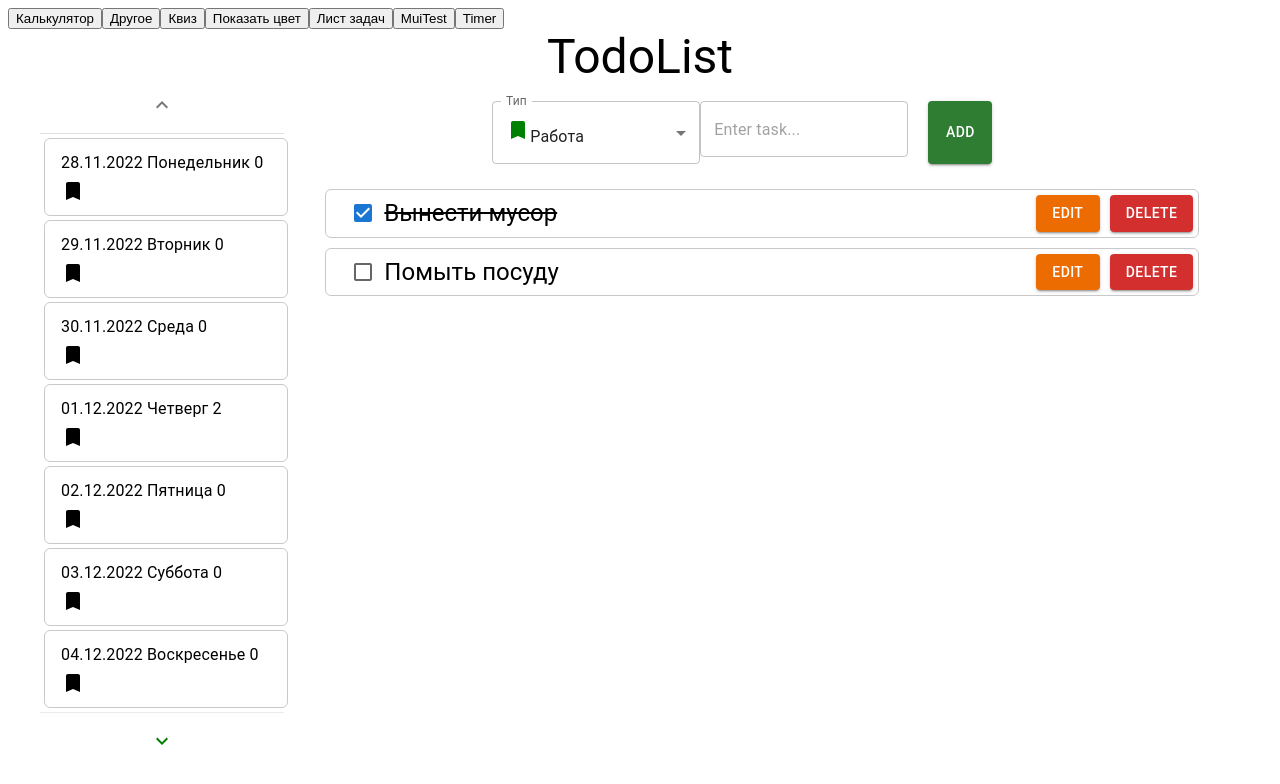
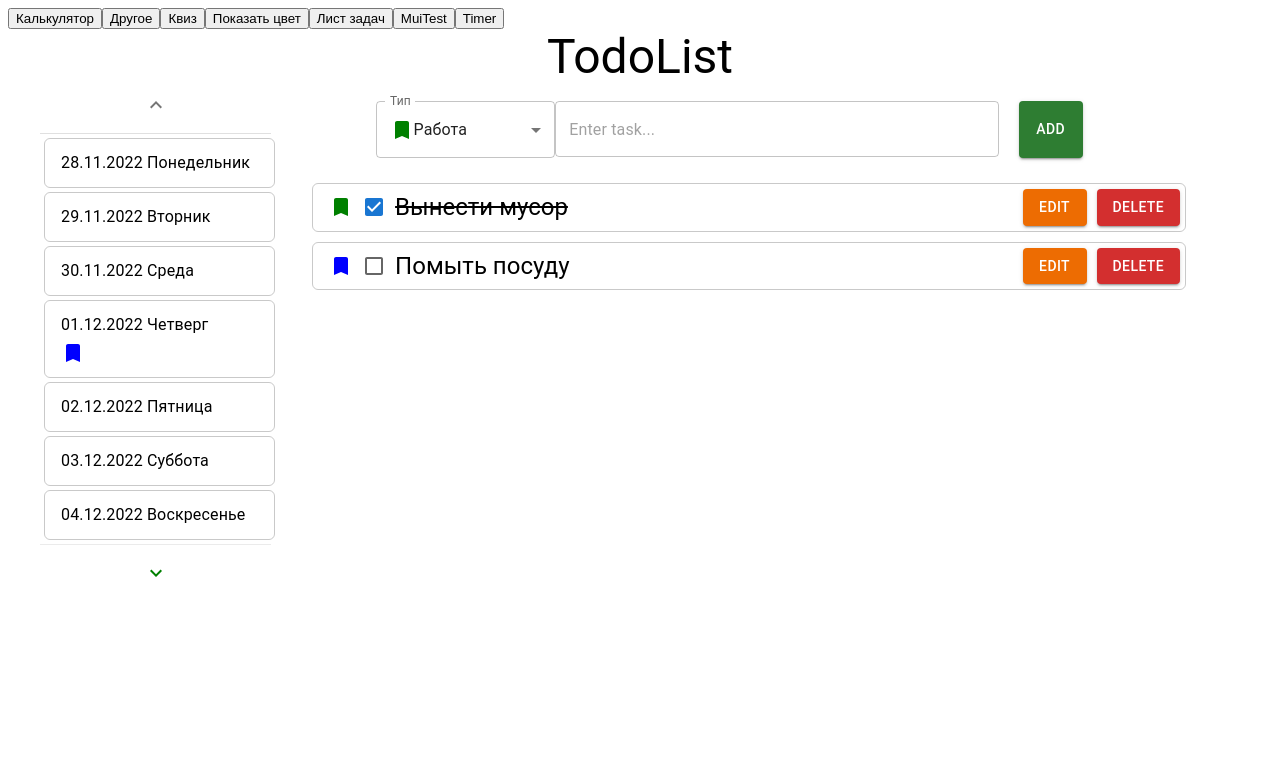
Before and after one commit to DmitriyDedunik/front-end-education, a React (Create React App) app: page / in a window 1280 px wide. Both pictures are taken after a click on the button "Лист задач". Shown: the top 784 px of the page. Built offline with nearby package versions, Linux system fonts and the light colour scheme.

Commit message:
add marker in calendar

```diff
--- a/src/components/ToDoList/components/Calendar/index.tsx
+++ b/src/components/ToDoList/components/Calendar/Calendar.tsx
@@ -3,7 +3,7 @@ import ExpandLessIcon from '@mui/icons-material/ExpandLess';
 import ExpandMoreIcon from '@mui/icons-material/ExpandMore';
 import * as React from 'react';
 import {Dispatch, FC, SetStateAction, useState} from 'react';
-import {ITask} from "../hooks/calendarEffect";
+import {useMarker} from "../hooks/calendarEffect";
 import BookmarkIcon from '@mui/icons-material/Bookmark';
 
 const buttonCalendar = {
@@ -24,14 +24,15 @@ const dayWeekStr = [
 ];
 
 type Props = {
-    setCurrentDate: Dispatch<SetStateAction<Date>>
-    getCurrentDayTasks: (day: Date) => ITask[],
+    setCurrentDate: Dispatch<SetStateAction<Date>>,
+    tasksByColors: (day: Date) => number[],
 }
 
-export const Calendar: FC<Props> = ({setCurrentDate, getCurrentDayTasks}) => {
+export const Calendar: FC<Props> = ({setCurrentDate, tasksByColors}) => {
 
     const [numbersArr, setNumbersArr] = useState<Date[]>([])
     const [dayForWeek, setDayForWeek] = useState<Date>(new Date())
+    const { stateMarkerArray } = useMarker()
 
     const today = new Date()
 
@@ -98,11 +99,14 @@ export const Calendar: FC<Props> = ({setCurrentDate, getCurrentDayTasks}) => {
                         <ListItem sx={buttonCalendar} button divider onClick={() => setCurrentDate(day)} key={day.toString()}>
                             <div>
                                 <ListItemText primary={
-                                    `${getTimeString(day.getDate())}.${getTimeString(day.getMonth() + 1)}.${day.getFullYear()} ${dayWeekStr[index]} ${getCurrentDayTasks(day).length}`
+                                    `${getTimeString(day.getDate())}.${getTimeString(day.getMonth() + 1)}.${day.getFullYear()} ${dayWeekStr[index]}`
                                 }/>
                             </div>
                             <div>
-                                <BookmarkIcon/>
+                                {tasksByColors(day).map((color: number) => (
+                                    <BookmarkIcon sx={{color: stateMarkerArray[color].colorTask}}/>
+                                )
+                                )}
                             </div>
                         </ListItem>
                     )
--- a/src/components/ToDoList/components/TaskList/index.tsx
+++ b/src/components/ToDoList/components/TaskList/TaskList.tsx
@@ -18,7 +18,7 @@ import BookmarkIcon from '@mui/icons-material/Bookmark';
 const addTaskContainerSX = {
     display: 'flex',
     margin: 'auto',
-    width: '500px',
+    width: '80%',
 }
 
 const addTaskInputSX = {
@@ -60,53 +60,59 @@ export function TaskList({currentDay, setStateTaskArray, stateTaskArray, stateMa
     const [textValue, setTextValue] = useState<string>('')
     const [stateEditTask, setStateEditTask] = useState<boolean>(false)
     const [indexTask, setIndexTask] = useState<number>(0)
-    console.log(lastMarkerID);
 
-    const changeHandler = (event: ChangeEvent<HTMLInputElement>) => {
+    const changeHandler = (event: ChangeEvent<HTMLInputElement>): void => {
         setTextValue(event.currentTarget.value)
     }
 
-    const handleSubmit = () => {
+    const handleSubmit = (): void => {
         if (stateEditTask) {
-            const newTaskArr = stateTaskArray.map((el) => el.id === indexTask ? {...el, task: textValue} : el)
+            const newTaskArr = stateTaskArray.map((el) => {
+                return el.id === indexTask ? {...el,
+                    task: textValue,
+                    idTypeTask: lastMarkerID,
+                } : el;
+            })
             setStateTaskArray(newTaskArr)
             setTextValue('')
             setStateEditTask(false)
+            setLastMarkerID(0)
         } else {
             stateTaskArray.push({task: textValue, done: false, dateTask: currentDay, id: lastId, idTypeTask: lastMarkerID})
-            debugger
             setStateTaskArray([...stateTaskArray])
             setTextValue('')
             setLastId(lastId + 1)
         }
     }
 
-    const deleteTask = (id: number) => {
+    const deleteTask = (id: number): void => {
         const taskArray = [...stateTaskArray].filter(el => el.id !== id) //копировать(деструктуризация) массив
-        // taskArray.splice(id, 1) // удаление строки по индексу из массива
         setStateTaskArray([...taskArray])
     }
 
-    const editTask = (id: number) => {
-        const currentTask = stateTaskArray.find((el) => el.id === id)?.task ?? ""
+    const editTask = (id: number): void => {
+        const currentElement = stateTaskArray.find((el) => el.id === id)
+        const currentTask = currentElement?.task ?? ""
+        const currentMarkerID = currentElement?.idTypeTask ?? 0
         setTextValue(currentTask)
         setIndexTask(id)
         setStateEditTask(true)
+        setLastMarkerID(currentMarkerID)
     }
 
-    const setCheckboxStatus = (index: number) => {
+    const setCheckboxStatus = (index: number): void => {
         stateTaskArray[index].done = !stateTaskArray[index].done;
         setStateTaskArray([...stateTaskArray])
     }
 
-    const handleChange = (event: SelectChangeEvent<number>) => {
+    const handleChange = (event: SelectChangeEvent<number>): void => {
         setLastMarkerID(event.target.value as number);
     };
 
     return (
         <Grid item xs={9}>
             <Box sx={addTaskContainerSX}>
-                <FormControl fullWidth>
+                    <FormControl fullWidth style={{display: "flex", flex: '0 2 auto'}}>
                         <InputLabel id="demo-simple-select-label">Тип</InputLabel>
                         <Select
                             labelId="demo-simple-select-label"
@@ -114,6 +120,7 @@ export function TaskList({currentDay, setStateTaskArray, stateTaskArray, stateMa
                             value={lastMarkerID}
                             label="Тип"
                             onChange={handleChange}
+                            sx={{'#demo-simple-select':{display: "flex"}}}
                         >
                             {stateMarkerArray.map((marker) => (
                                 <MenuItem key={marker.id} sx={{display: "flex", alignItems: "center"}} value={marker.id}><BookmarkIcon sx={{color: marker.colorTask}}/>{marker.typeTask}</MenuItem>
@@ -144,6 +151,7 @@ export function TaskList({currentDay, setStateTaskArray, stateTaskArray, stateMa
                         59)
                     if (task.dateTask >= currentDay && task.dateTask <= dayEnd) {
                         return <Grid item xs={12} sx={taskCellSX} key={task.id}>
+                            <BookmarkIcon sx={{color: stateMarkerArray[task.idTypeTask].colorTask}}/>
                             <Checkbox checked={task.done} onChange={() => setCheckboxStatus(task.id)}/>
                             <TaskText
                                 variant="h5"
--- a/src/components/ToDoList/components/hooks/calendarEffect.ts
+++ b/src/components/ToDoList/components/hooks/calendarEffect.ts
@@ -13,6 +13,7 @@ export interface IMarker{
     typeTask: string,
     colorTask: string
 }
+
 export function useTaskState(){
 
     const taskArray: ITask[] = [
@@ -57,7 +58,7 @@ export function useMarker(){
             colorTask: 'blue'
         },
         {
-            id: 3,
+            id: 2,
             typeTask: 'Саморазвитие',
             colorTask: 'yellow'
         },
--- a/src/components/ToDoList/index.tsx
+++ b/src/components/ToDoList/index.tsx
@@ -1,8 +1,8 @@
 import React, {FC, useState} from 'react';
 import {Grid, Typography} from "@mui/material";
 
-import {TaskList} from "./components/TaskList";
-import {Calendar} from "./components/Calendar";
+import {TaskList} from "./components/TaskList/TaskList";
+import {Calendar} from "./components/Calendar/Calendar";
 import {ITask, useMarker, useTaskState} from "./components/hooks/calendarEffect";
 
 const topGrid = {
@@ -15,10 +15,8 @@ const topGrid = {
 export const ToDoList: FC = () => {
 
     const [currentDay, setCurrentDate] = useState<Date>(new Date())
-
     const {stateTaskArray, setStateTaskArray} = useTaskState()
-
-    const { stateMarkerArray, setstateMarkerArray } = useMarker()
+    const { stateMarkerArray } = useMarker()
 
     const getCurrentDayTasks = (day: Date): ITask[] => {
         return stateTaskArray.filter(el => {
@@ -35,12 +33,28 @@ export const ToDoList: FC = () => {
         );
     }
 
+    const tasksByColors = (day: Date): number[] => {
+
+        const currentDayTasks = getCurrentDayTasks(day)
+
+        let colorsArr: number[] = []
+
+        currentDayTasks.forEach(el => {
+            if(colorsArr.indexOf(el.idTypeTask) === -1 && !el.done){
+                colorsArr.push(el.idTypeTask)
+            }
+        })
+
+        return colorsArr
+
+    }
+
     return (
         <>
             <Typography variant="h3" textAlign="center">TodoList</Typography>
             <Grid container spacing={2} sx={topGrid}>
                 <Calendar setCurrentDate={setCurrentDate}
-                          getCurrentDayTasks={getCurrentDayTasks}
+                          tasksByColors = {tasksByColors}
                 />
                 <TaskList currentDay={currentDay}
                           setStateTaskArray={setStateTaskArray}
```
Lines whose indentation alone changed are shown as unchanged.
